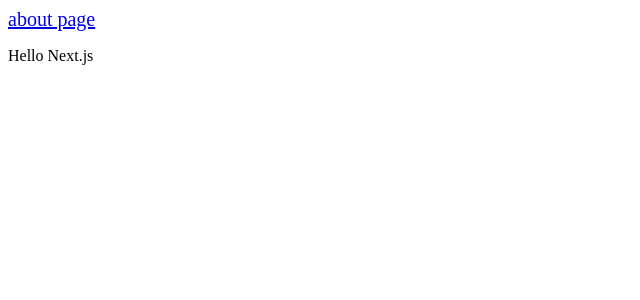
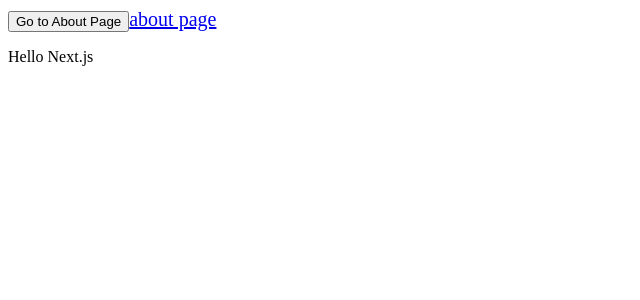
Before and after one commit to infinity0206/nextjs-tutorial, a Next.js app: page / in a window 1280 px wide. Shown: the top 300 px of the page, without its empty margins (0-640 px from the left). Built offline with nearby package versions, Linux system fonts and the light colour scheme.

Commit message:
buttonによるリンクの追加

```diff
--- a/pages/index.js
+++ b/pages/index.js
@@ -2,6 +2,9 @@ import Link from 'next/link'
 
 const Index = () => (
     <div>
+        <Link href="/about">
+            <button>Go to About Page</button>
+        </Link>
         <Link href='/about'>
             <a style={{ fontSize: 20 }}>about page</a>
         </Link>
```
